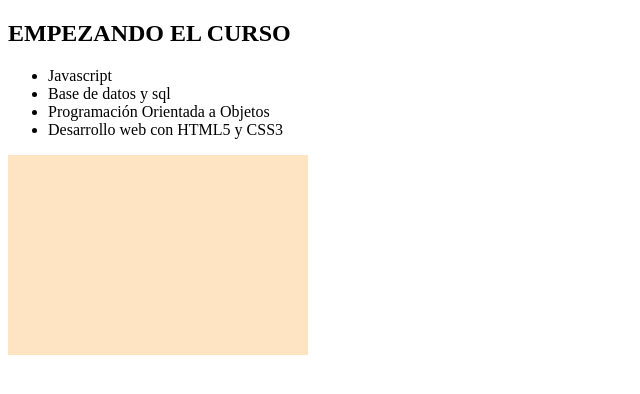
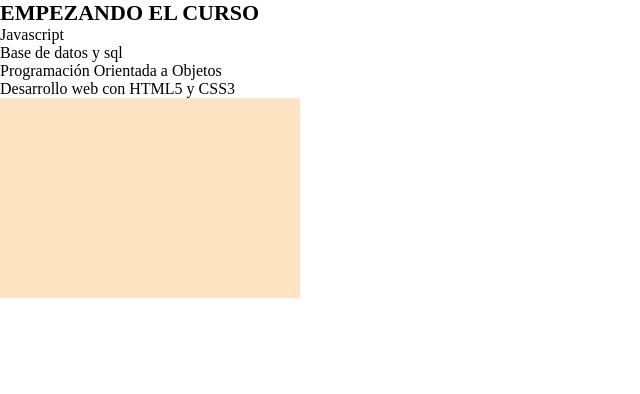
Before and after one commit to elpintik/alura-git, a plain HTML site: page index.html in a window 1280 px wide. Shown: the whole page, without its empty margins (0-640 px from the left). Drawn offline with Linux system fonts and the light colour scheme.

Commit message:
Hoja de style.css agregada

```diff
--- /dev/null
+++ b/css/style.css
@@ -0,0 +1,14 @@
+*{
+    margin:0;
+    padding:0;
+    box-sizing:border-box;
+}
+h2{
+    font-weight: bold;
+    font-size: 22px;
+}
+section{
+    background-color:bisque;
+    width:300px;
+    height:200px;
+}
--- a/index.html
+++ b/index.html
@@ -5,6 +5,7 @@
     <meta http-equiv="X-UA-Compatible" content="IE=edge">
     <meta name="viewport" content="width=device-width, initial-scale=1.0">
     <title>GitHub</title>
+    <link rel="stylesheet" href="css/style.css">
 </head>
 <body>
     <h2>EMPEZANDO EL CURSO</h2>
@@ -14,7 +15,7 @@
         <li>Programación Orientada a Objetos</li>
         <li>Desarrollo web con HTML5 y CSS3</li>
     </ul>
-    <section style="background-color:bisque; width:300px; height:200px;">
+    <section>
 
     </section>
 </body>
```
Also changed, not shown: 1 other file.
